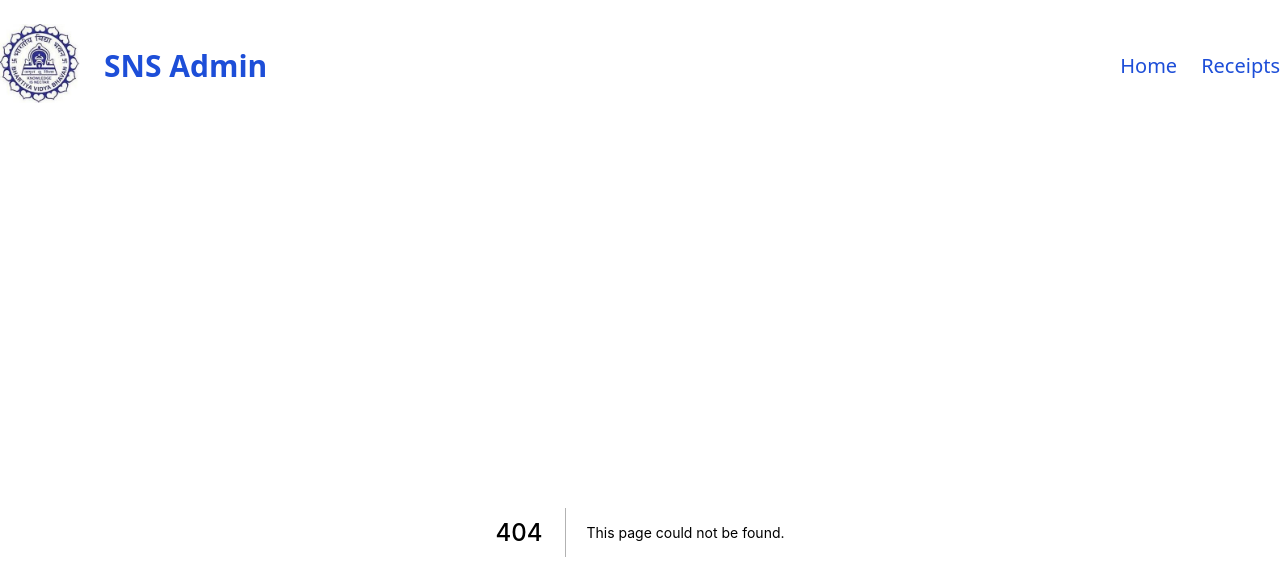
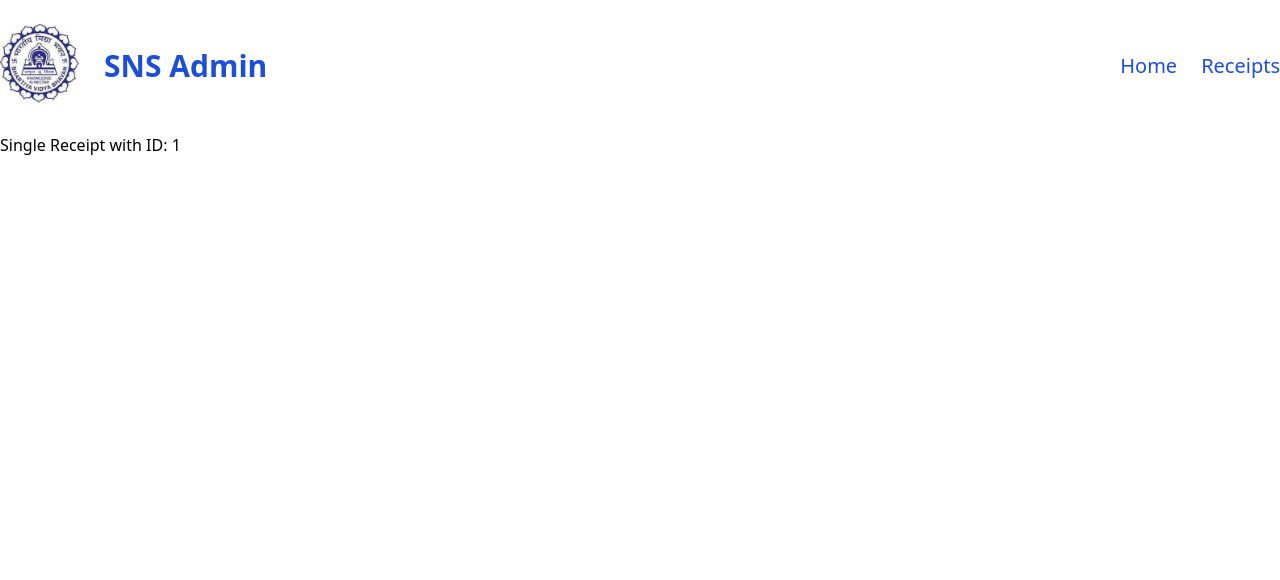
Before and after one commit to NeeshSamsi/bvb, a Next.js app: page /receipts/1 in a window 1280 px wide. Before the commit this address had no page. Shown: the top 580 px of the page. Built offline with nearby package versions, Linux system fonts and the light colour scheme.

Commit message:
feat: :sparkles: Add single Receipt Page

```diff
--- /dev/null
+++ b/pages/receipts/[id].tsx
@@ -0,0 +1,15 @@
+import type { NextPage } from "next"
+import { useRouter } from "next/router"
+
+const SingleReceipt: NextPage = () => {
+  const router = useRouter()
+  const { id } = router.query
+
+  return (
+    <div>
+      <p>Single Receipt with ID: {id}</p>
+    </div>
+  )
+}
+
+export default SingleReceipt
```
